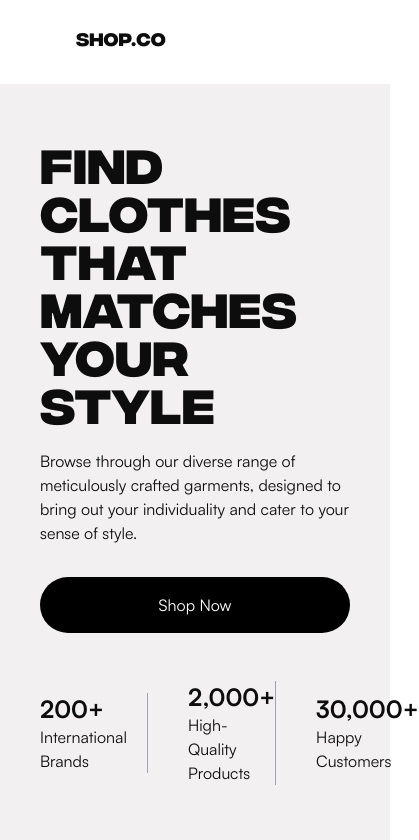
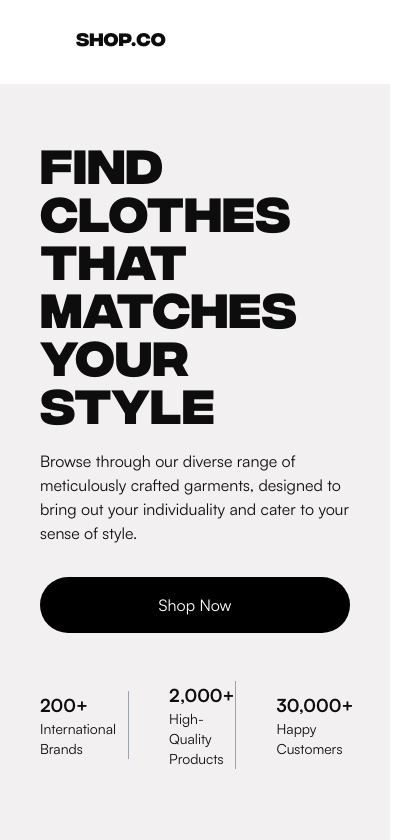
Before and after one commit to favour-emmanuel/shop-co., a React (Vite) app: page / in a window 390 px wide. Shown: the top 840 px of the page, 419 px wide, since content can reach past the window. Built offline with nearby package versions, Linux system fonts and the light colour scheme; some icons are missing.

Commit message:
modified hero section

```diff
--- /dev/null
+++ b/src/components/HappyCustomers.tsx
@@ -0,0 +1,9 @@
+const HappyCustomers = () => {
+  return (
+    <div className="lg:my-10 my-8 lg:pl-20 pl-10">
+      <h1 className="text-3xl font-bold font-integral">OUR HAPPY CUSTOMERS</h1>
+    </div>
+  );
+};
+
+export default HappyCustomers;
--- a/src/components/Hero.tsx
+++ b/src/components/Hero.tsx
@@ -29,16 +29,26 @@ const Hero = () => {
           </Link>
           <section className="flex items-center gap-10 mt-10 mb-24">
             <div className="border-r border-r-gray-400">
-              <h2 className="font-bold lg:text-3xl text-2xl ">200+</h2>
-              <p className="text-base mr-5">International Brands</p>
+              <h2 className="font-bold lg:text-3xl tmd:ext-2xl text-lg">
+                200+
+              </h2>
+              <p className="lg:text-base text-sm lg:pr-5 pr-3">
+                International Brands
+              </p>
             </div>
             <div className="border-r border-r-gray-400">
-              <h2 className="font-bold lg:text-3xl text-2xl">2,000+</h2>
-              <p className="text-base mr-5">High-Quality Products</p>
+              <h2 className="font-bold lg:text-3xl md:text-2xl text-lg">
+                2,000+
+              </h2>
+              <p className="lg:text-base text-sm lg:pr-5 pr-3">
+                High-Quality Products
+              </p>
             </div>
             <div>
-              <h2 className="font-bold lg:text-3xl text-2xl">30,000+</h2>
-              <p className="text-base">Happy Customers</p>
+              <h2 className="font-bold lg:text-3xl md:text-2xl text-lg">
+                30,000+
+              </h2>
+              <p className="lg:text-base text-sm">Happy Customers</p>
             </div>
           </section>
         </div>
@@ -65,7 +75,7 @@ const Hero = () => {
       {/* brand logos */}
       <div className="relative">
         <div className="absolute lg:bottom-8 bottom-0  w-full ">
-          <div className="bg-black lg:py-7 py-3.5 lg:px-20 px-10 flex gap-x-10 gap-y-7 lg:flex-row flex-wrap justify-between items-center">
+          <div className="bg-black lg:py-7 py-3.5 lg:px-20 px-10 lg:gap-x-10 gap-x-14 gap-y-7 grid lg:grid-cols-5 md:grid-cols-4 grid-cols-3 justify-center place-items-center">
             <img
               src={logo1}
               alt=""
```
